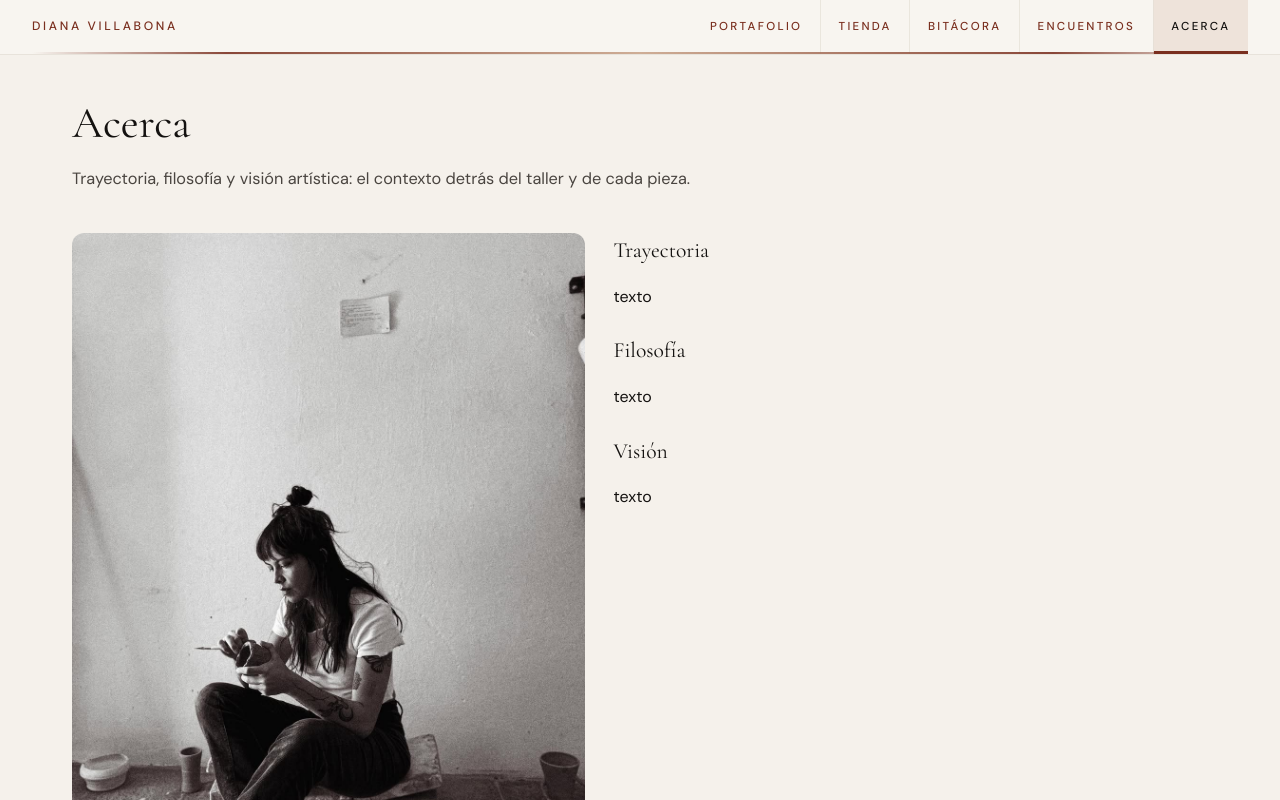
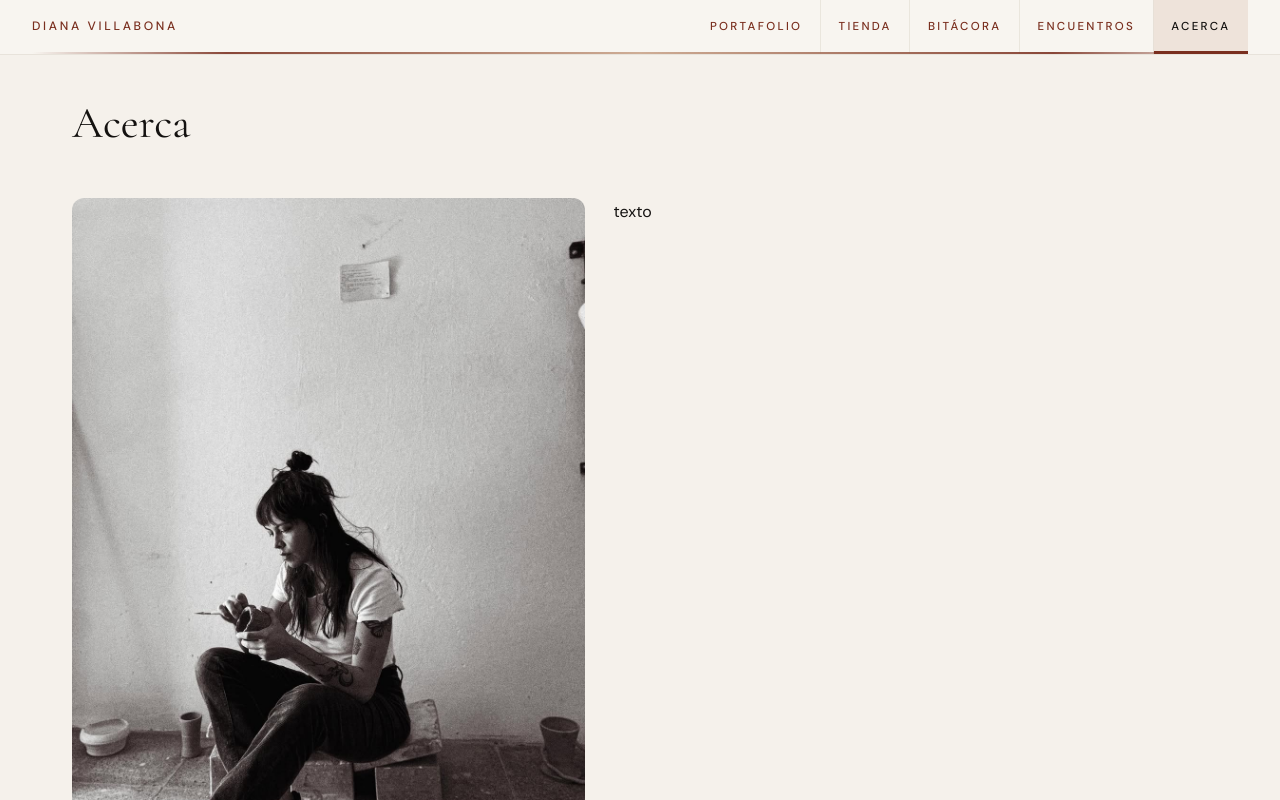
Before and after one commit to enzo369-htm/Diana-Villabona, a React (Vite) app: page /sobre-mi in a window 1280 px wide. Shown: the top 800 px of the page. Built offline with nearby package versions, Linux system fonts and the light colour scheme.

Commit message:
Refactor SobreMiPage and update App.css to enhance text styling and layout. Remove unnecessary headings and adjust paragraph styles for improved readability and consistency across the page.

```diff
--- a/src/App.css
+++ b/src/App.css
@@ -3477,15 +3477,12 @@ article.page-content.page-content--pad.editorial {
   display: block;
 }
 
-.sobre-mi__text h2 {
-  font-family: var(--serif);
-  font-weight: 400;
-  font-size: 1.35rem;
-  margin: 1.5rem 0 0.5rem;
-}
-
-.sobre-mi__text h2:first-child {
-  margin-top: 0;
+.sobre-mi__text p {
+  margin: 0;
+  max-width: 38rem;
+  font-size: 1rem;
+  line-height: 1.75;
+  color: var(--ink);
 }
 
 /* —— Admin —— */
--- a/src/pages/SobreMiPage.tsx
+++ b/src/pages/SobreMiPage.tsx
@@ -5,10 +5,6 @@ export function SobreMiPage() {
     <div className="page-content page-content--pad sobre-mi">
       <header className="page-header">
         <h1>Acerca</h1>
-        <p className="page-header__lede">
-          Trayectoria, filosofía y visión artística: el contexto detrás del
-          taller y de cada pieza.
-        </p>
       </header>
 
       <div className="sobre-mi__split">
@@ -23,11 +19,6 @@ export function SobreMiPage() {
           />
         </div>
         <div className="sobre-mi__text">
-          <h2>Trayectoria</h2>
-          <p>texto</p>
-          <h2>Filosofía</h2>
-          <p>texto</p>
-          <h2>Visión</h2>
           <p>texto</p>
         </div>
       </div>
```
